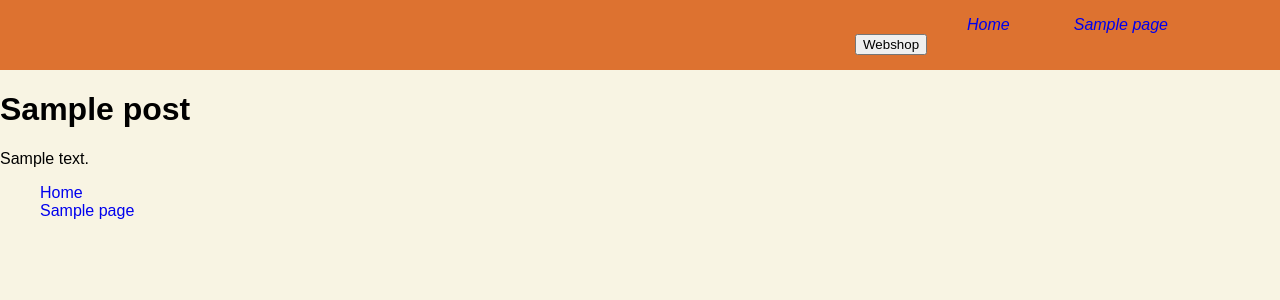
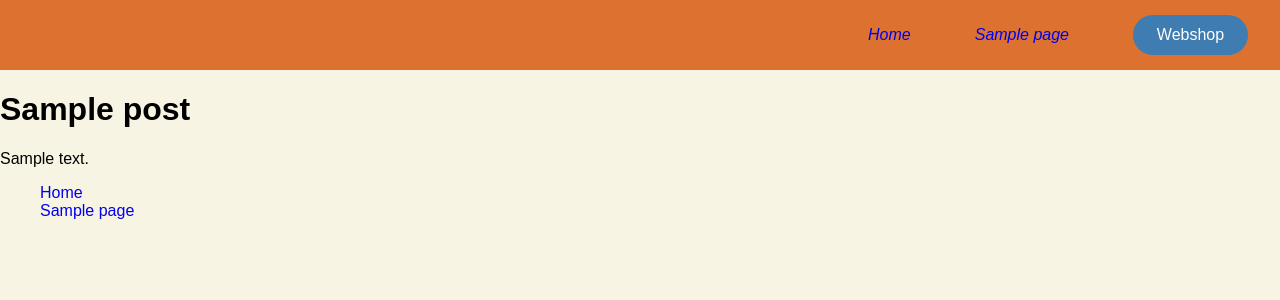
Before and after one commit to FrederikkeEbbe/wp-content, a WordPress theme: template themes/mgf_theme/page.php in a window 1280 px wide. Shown: the top 300 px of the page. Run offline with PHP 8.4 and a stand-in for WordPress, Linux system fonts and the light colour scheme; the site name, menu and one post (Sample post) are stand-ins, and other content is empty; some web fonts are replaced.

Commit message:
finally button done

```diff
--- a/themes/mgf_theme/css/main.css
+++ b/themes/mgf_theme/css/main.css
@@ -39,27 +39,28 @@ header{
 /*Navigation header*/
 header .navmenu {
     padding: 0;
-    margin: 0 5rem;
     display: flex;
     font-style: italic;
 }
 
+nav{
+    display: flex;
+    align-items: center;
+}
+
 header .navmenu li {
     position: relative;
-    padding: 0 2rem 0 2rem;
+    padding: 0 2rem;
 }
 
 /*Sub menu indstillinger*/
 header .navmenu li .sub-menu {
     display: none;
     position: absolute;
-
     top: 100%;
     left: 0;
-
     margin: 0;
     padding: 0;
-
     background: var(--silverlakeblue);
 }
 
@@ -83,3 +84,15 @@ header .navmenu  .menu-item-has-children .sub-menu > .menu-item-has-children:hov
 }
 
 /* Footer menu*/
+
+.webshop-button{
+    border-radius: 50px;
+    background-color: var(--steelblue);
+    font-family: inherit;
+    font-size: inherit;
+    height: 40px;
+    width: 115px;
+    border: none;
+    color: white;
+    margin: 0 2rem;
+}
```
